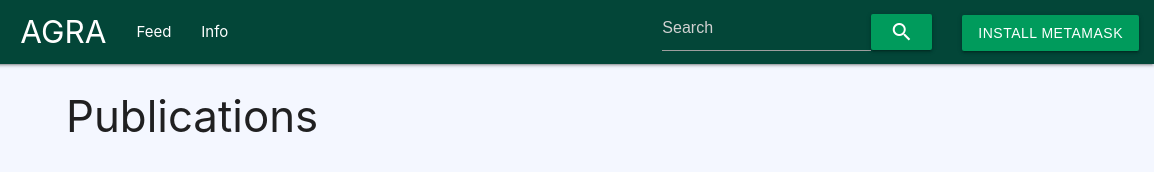
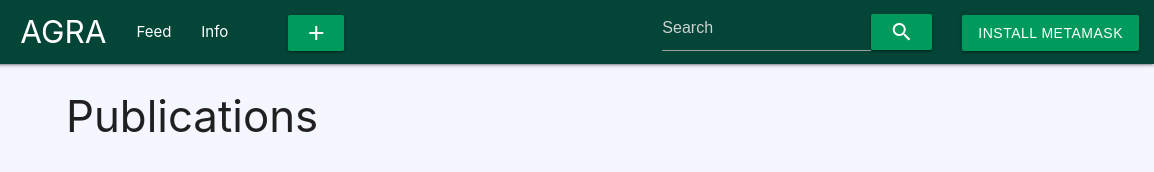
Before and after one commit to shareable-network/client, a website built with webpack: page public/index.html in a window 1280 px wide. Shown: the full height of the page, 126-1280 px from the left. Built offline with nearby package versions, Linux system fonts and the light colour scheme.

Commit message:
enable Add button

```diff
--- a/public/index.html
+++ b/public/index.html
@@ -33,13 +33,13 @@
         <li><a href="/">Feed</a></li>
         <li><a href="https://agranetwork.info" rel="noreferrer" target="_blank">Info</a></li>
         <li><a href="#new"><i class="material-icons"></i></a></li>
-        <!-- TODO: <li>
+        <li>
           <a href="#new">
             <button class="btn-theme">
               <i class="material-icons">add</i>
             </button>
           </a>
-        </li> -->
+        </li>
       </ul>
 
       <ul id="nav-mobile" class="right">
--- a/src/static/scss/materialize-components/_navbar.scss
+++ b/src/static/scss/materialize-components/_navbar.scss
@@ -201,6 +201,9 @@ nav {
   nav, nav .nav-wrapper i, nav a.sidenav-trigger, nav a.sidenav-trigger i {
     height: $navbar-height;
     line-height: $navbar-line-height;
+    &.material-icons {
+      line-height: unset;
+    }
   }
   .navbar-fixed {
     height: $navbar-height;
```
